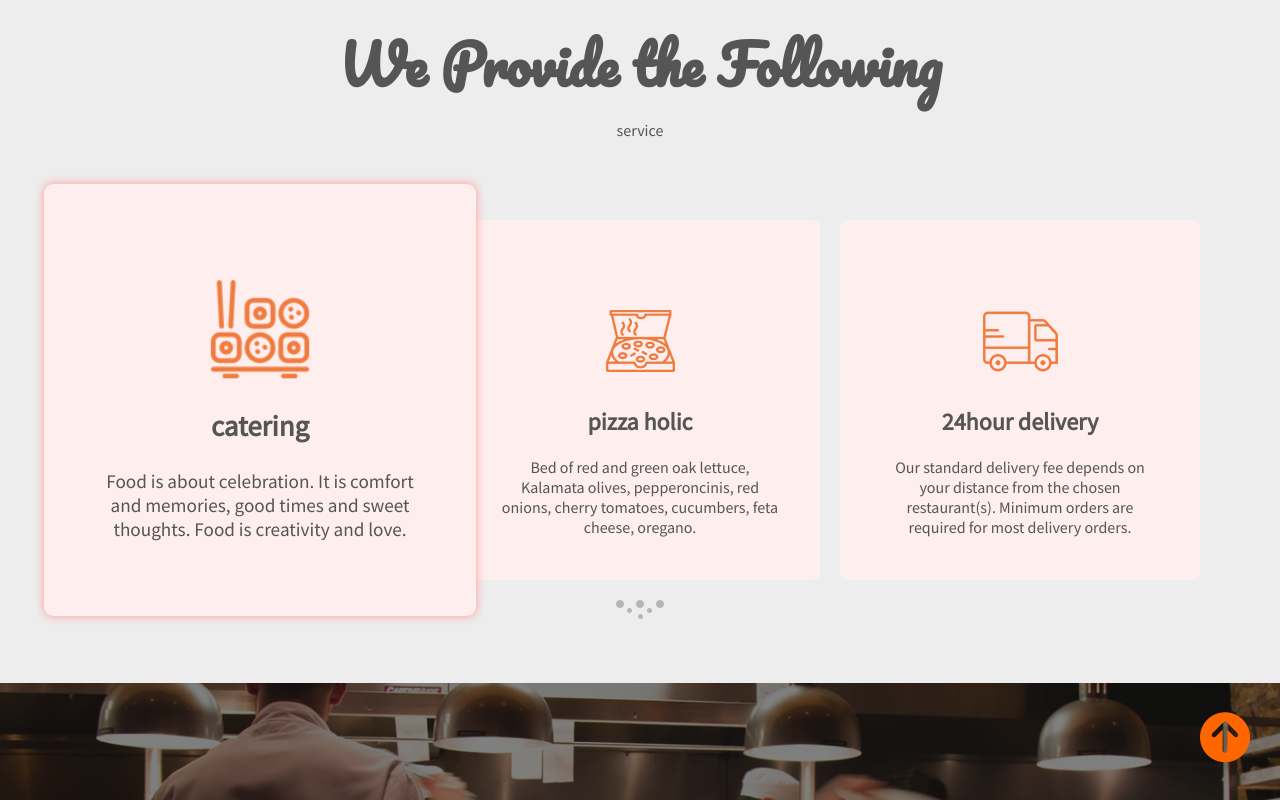
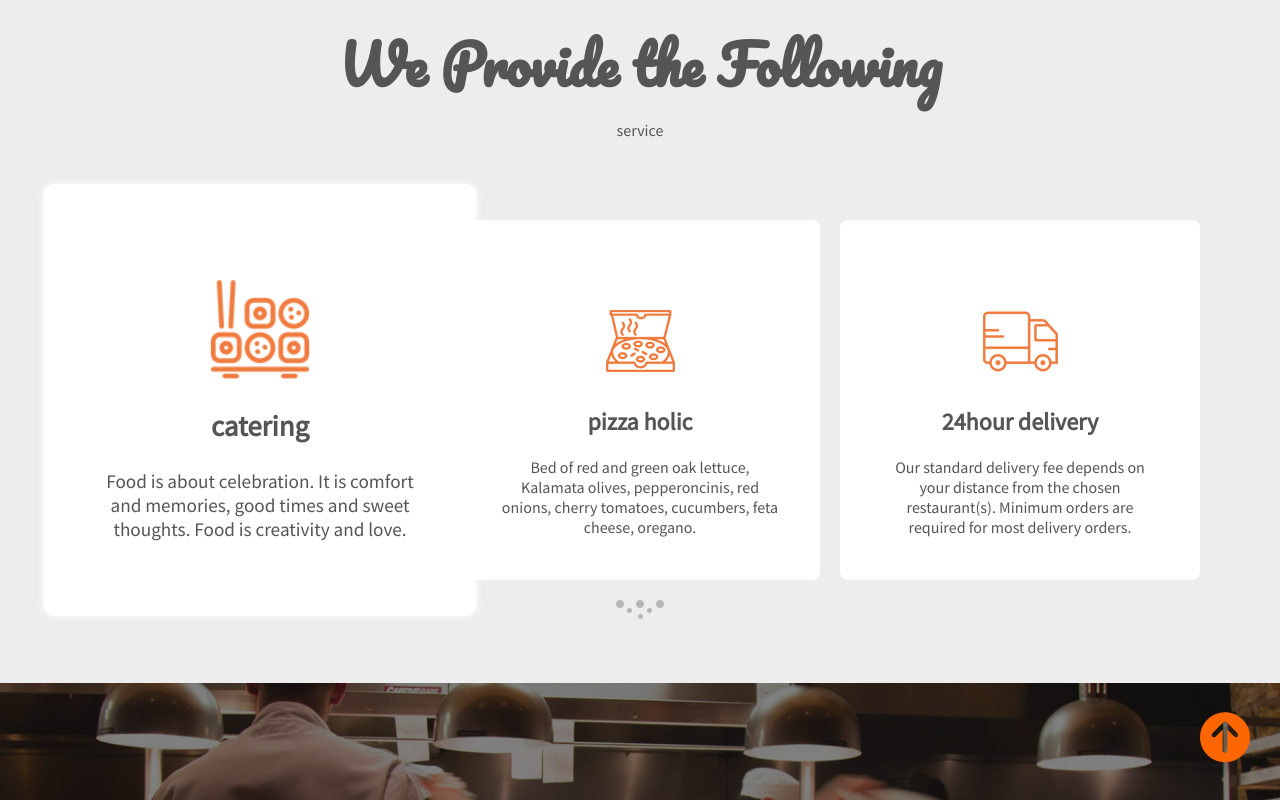
Before and after one commit to hwangdanbee/kuliner, a plain HTML site: page index.html in a window 1280 px wide. In both pictures the pointer is over the element 260 px from the left and 4445 px from the top of the page. Shown: the part 4045-4845 px from the top of the page. Drawn offline with nearby package versions, Linux system fonts and the light colour scheme; some packages are replaced by stand-ins of ours; files whose address does not match are found by name.

Commit message:
Add files via upload

```diff
--- a/css/style.css
+++ b/css/style.css
@@ -173,9 +173,9 @@ a{text-decoration: none;}
 #service .wrap .title p{font-size: 16px; color:#555;}
 
 #service .wrap .cont{font-size: 0;}
-#service .wrap .cont .box{display: inline-block; width: 360px; height: 360px; background-color: #ffeeee; margin: 0 10px; border-radius:8px; padding: 40px; vertical-align: top; font-size: 16px; }
+#service .wrap .cont .box{display: inline-block; width: 360px; height: 360px; background-color: #fff; margin: 0 10px; border-radius:8px; padding: 40px; vertical-align: top; font-size: 16px; }
 
-#service .wrap .cont .box:hover{transform:scale(1.2); box-shadow: 0 0 8px #ff9999;  transition:transform 1.5s, box-shadow 1.5s;
+#service .wrap .cont .box:hover{transform:scale(1.2); box-shadow: 0 0 8px #fff;  transition:transform 1.5s, box-shadow 1.5s;
     /*box-shadow:2px 2px 4px #ffff00, -2px -2px 4px #ff0000;*/
 }
 /*
```
